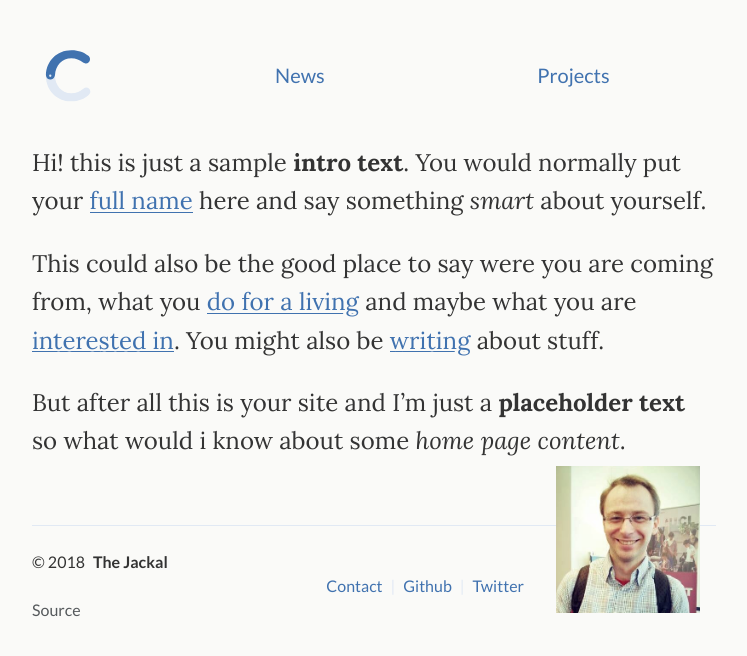
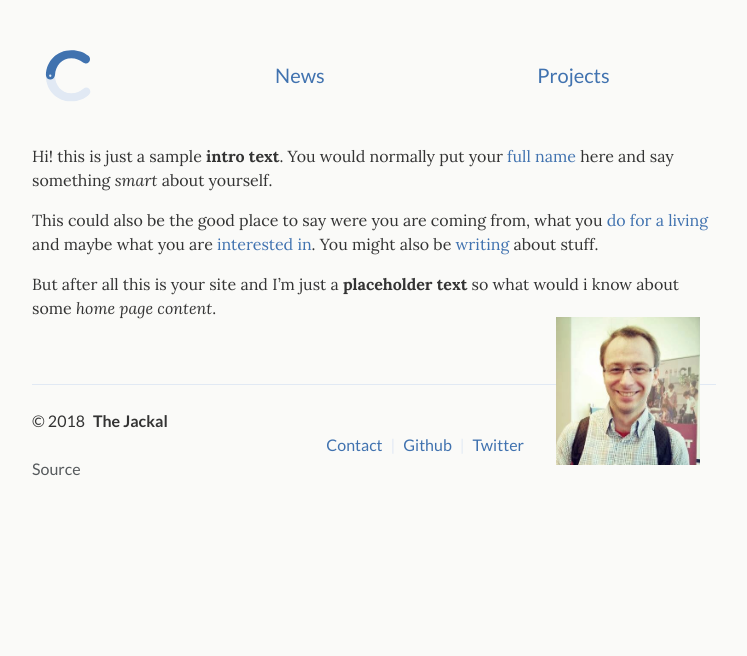
Before and after one commit to tomaszkacprzak/tomaszkacprzak.github.io, a Jekyll site: the page built from index.md, in a window 1280 px wide. Shown: the top 656 px of the page, without its empty margins (266-1013 px from the left). Built offline with Jekyll 4.4.1, drawn with Linux system fonts in a browser that asks for light colours.

Commit message:
testing pic

```diff
--- a/index.md
+++ b/index.md
@@ -2,13 +2,13 @@
 layout: default
 ---
 
-<div class="lead pretty-links">
+<!-- <div class="lead pretty-links"> -->
   Hi! this is just a sample **intro text**. You would normally put your [full name](about/) here and say something *smart* about yourself.
 
   This could also be the good place to say were you are coming from, what you [do for a living](work/) and maybe what you are [interested in](projects/). You might also be [writing](articles/) about stuff.
 
   But after all this is your site and I'm just a **placeholder text** so what would i know about some *home page content*.
-</div>
+<!-- </div> -->
 
 {::nomarkdown}
 <figure class="site-profile">
```
